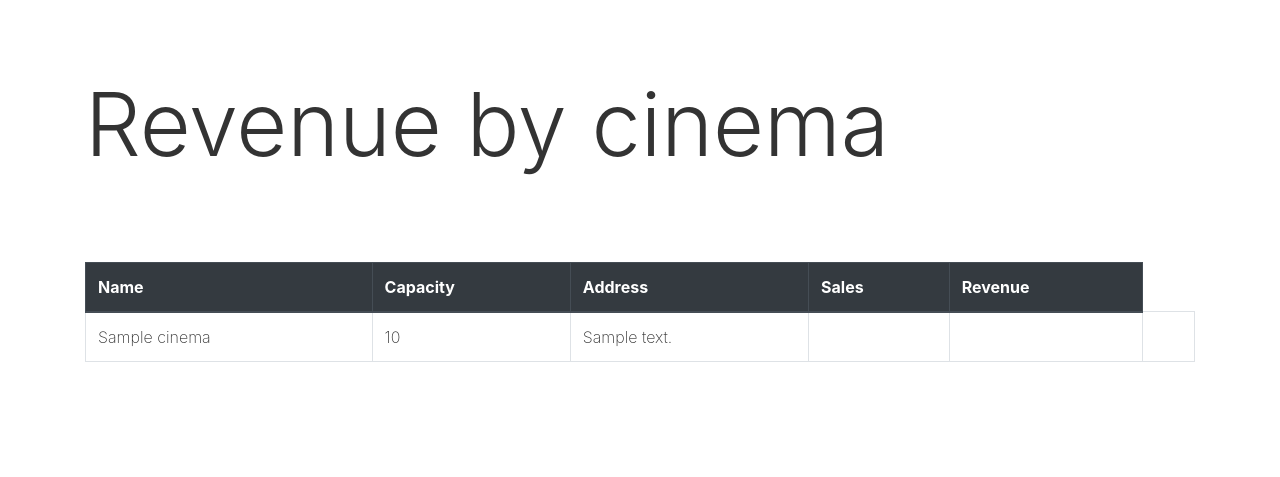
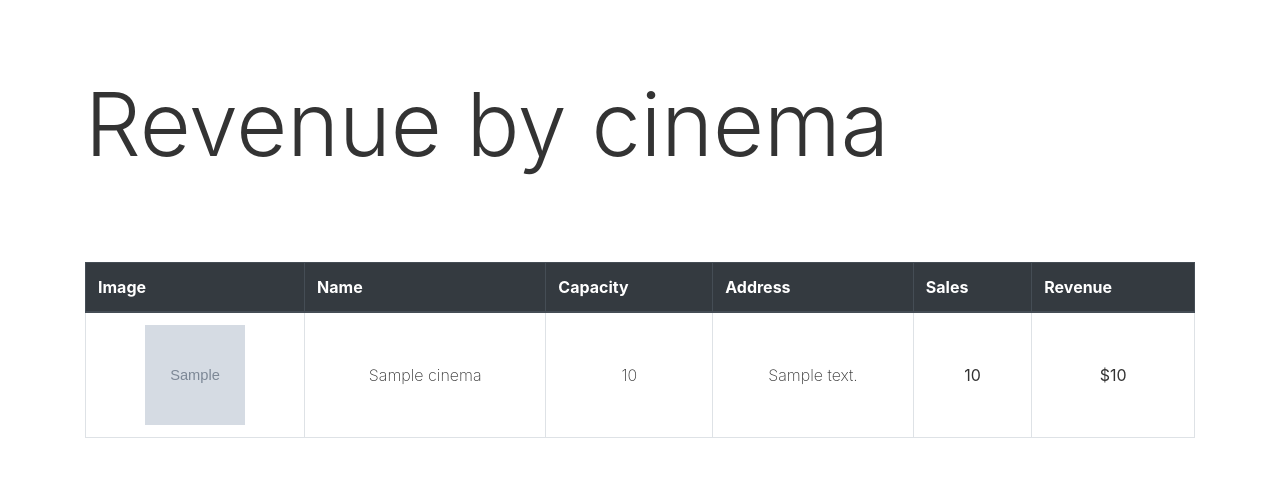
Before and after one commit to arieliezzi/cinema20, a PHP site: template Views/adm-list-revenue-by-cinema.php in a window 1280 px wide. Shown: the part 64-541 px from the top of the page. Run offline with PHP 8.4, Linux system fonts and the light colour scheme; the visitor is signed in with stand-in values (Sample User, id 1); the template is opened without the code that fills it: most values are stand-ins (such as "Sample title", 1, 10 or a date in 2020); grey boxes marked "Sample" are stand-in pictures; data that the repository does not hold is empty; some libraries are stand-ins or nearby versions.

Commit message:
Funcionamiento final correcto de las revenue de cine y peliculas

```diff
--- a/DAO/TicketDAODB.php
+++ b/DAO/TicketDAODB.php
@@ -88,7 +88,6 @@
                 }
         }
 
-
         public function getRevenueByCinema($idCinema)
         {
             try {
@@ -102,9 +101,11 @@
                 $rta = array();
 
                 foreach($result as $row)
+                {
                     $aux["quantity"] = $row["quantity"];
                     $aux["price"] = $row["price"];
                     array_push($rta, $aux);
+                }
 
                 return array_pop($rta);
                 } catch(Exception $exception)
@@ -112,7 +113,6 @@
                         echo "No se pudo traer revenue del cine";
                     }
         }
-
 
         public function getRevenueByMovie($idMovie)
         {
@@ -127,9 +127,11 @@
                 $rta = array();
 
                 foreach($result as $row)
+                {
                     $aux["quantity"] = $row["quantity"];
                     $aux["price"] = $row["price"];
                     array_push($rta, $aux);
+                }
 
                 return array_pop($rta);
                 } catch(Exception $exception)
--- a/Views/adm-list-revenue-by-cinema.php
+++ b/Views/adm-list-revenue-by-cinema.php
@@ -12,6 +12,12 @@
       <div class="row">
         <div class="col-md-12">
           <h1 class="display-2">Revenue by cinema</h1>
+          <?php if ($message != NULL) { ?>
+          <div class="alert alert-info" role="alert">
+            <button type="button" class="close" data-dismiss="alert" aria-label="Close">×</button>
+            <h4 class="alert-heading"><?php echo $message; ?></h4>
+          </div>
+          <?php } ?>
         </div>
       </div>
     </div>
@@ -24,6 +30,7 @@
             <table class="table table-bordered ">
               <thead class="thead-dark">
                 <tr>
+                  <th>Image</th>
                   <th>Name</th>
                   <th>Capacity</th>
                   <th>Address</th>
@@ -33,12 +40,14 @@
               </thead>
               <tbody>
                 <tr>
-                  <td style="vertical-align: middle"><?php echo $cinema->getName();?></td>
-                  <td style="vertical-align: middle"><?php echo $cinema->getCapacity();?></td>
-                  <td style="vertical-align: middle"><?php echo $cinema->getAddress();?></td>
-                  <td style="vertical-align: middle"><?php echo ""?></td>
-                  <td style="vertical-align: middle"><?php echo ""?></td>
-                  <td style="vertical-align: middle"><?php echo ""?></td>
+                  <td style="text-align: center; vertical-align: middle">
+                      <center> <img src="<?php echo $cinema->getImageUrl(); ?>" alt="Image" height="100" width="100"> </center>
+                  </td>
+                  <td style="vertical-align: middle; text-align: center;"><?php echo $cinema->getName();?></td>
+                  <td style="vertical-align: middle; text-align: center;"><?php echo $cinema->getCapacity();?></td>
+                  <td style="vertical-align: middle; text-align: center;"><?php echo $cinema->getAddress();?></td>
+                  <td style="vertical-align: middle; text-align: center;"><strong><?php echo $result["quantity"]?></td></strong>
+                  <td style="vertical-align: middle; text-align: center;"><strong><?php echo "$".$result["price"]?></td></strong>
                 </tr>
               </tbody>
             </table>
--- a/Views/adm-list-revenue-by-genre.php
+++ b/Views/adm-list-revenue-by-genre.php
@@ -12,6 +12,12 @@
       <div class="row">
         <div class="col-md-12">
           <h1 class="display-2">Revenue by genre</h1>
+          <?php if ($message != NULL) { ?>
+          <div class="alert alert-info" role="alert">
+            <button type="button" class="close" data-dismiss="alert" aria-label="Close">×</button>
+            <h4 class="alert-heading"><?php echo $message; ?></h4>
+          </div>
+          <?php } ?>
         </div>
       </div>
     </div>
```
Also changed, not shown: Controllers/TicketController.php (+5 -6 lines), Views/adm-list-revenue-by-date.php (+7 -1 lines), Views/adm-list-revenue-by-movie.php (+8 -2 lines), Views/adm-list-revenue.php (+9 -4 lines).
